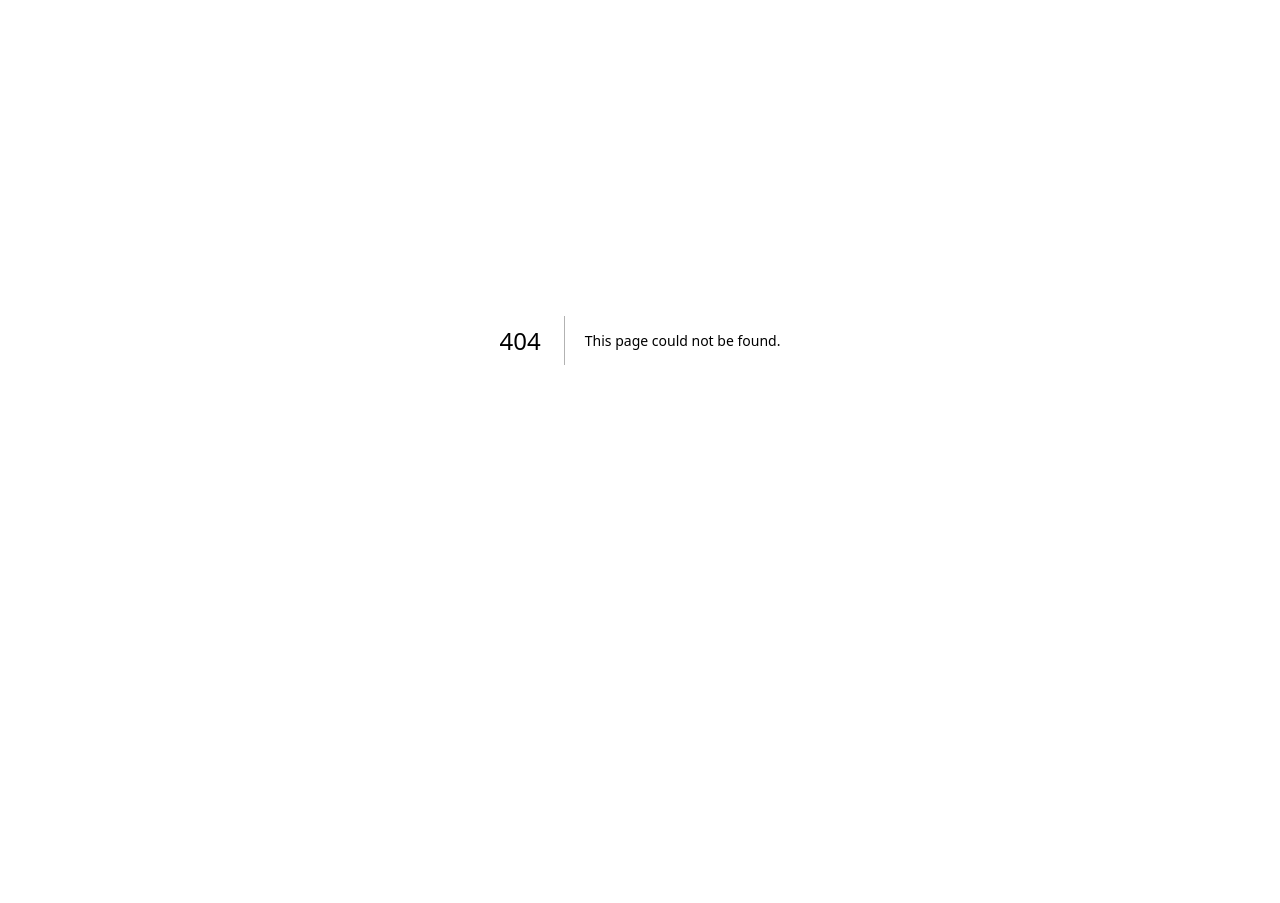
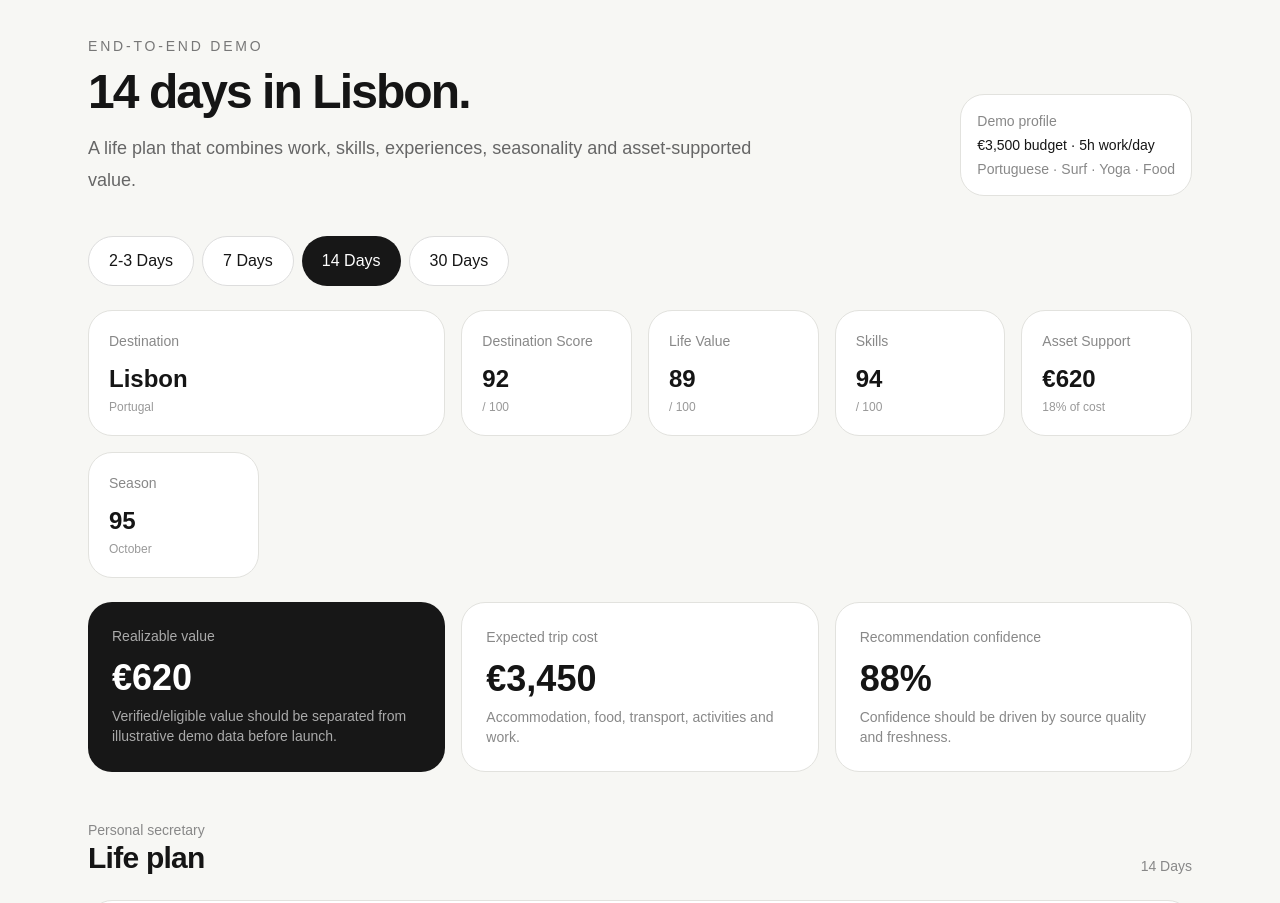
Before and after one commit to saiwho-2025/ShareNomad, a Next.js app: page /demo in a window 1280 px wide. Before the commit this address had no page. Shown: the part 60-963 px from the top of the page. Before the commit the page ends 800 px from the top, so only its background shows below. Built offline with nearby package versions, Linux system fonts and the light colour scheme.

Commit message:
feat: add end-to-end Lisbon life secretary demo

```diff
--- /dev/null
+++ b/app/demo/page.tsx
@@ -0,0 +1,53 @@
+"use client";
+
+import { useMemo, useState } from "react";
+import { demoLisbon14, TimeHorizon } from "../../lib/life-plan";
+
+const horizons: TimeHorizon[] = ["2-3 Days", "7 Days", "14 Days", "30 Days"];
+
+export default function DemoPage() {
+  const [horizon, setHorizon] = useState<TimeHorizon>("14 Days");
+  const plan = useMemo(() => ({ ...demoLisbon14, horizon }), [horizon]);
+  const grouped = plan.activities.reduce<Record<number, typeof plan.activities>>((acc, activity) => {
+    (acc[activity.day] ||= []).push(activity);
+    return acc;
+  }, {});
+
+  return (
+    <main className="min-h-screen bg-[#f7f7f4] text-[#151515]">
+      <div className="mx-auto max-w-6xl px-6 py-8">
+        <a href="/" className="text-sm text-[#777]">← ShareNomad</a>
+        <header className="mt-10 flex flex-col justify-between gap-6 md:flex-row md:items-end">
+          <div><p className="text-sm font-medium uppercase tracking-[0.2em] text-[#777]">End-to-end demo</p><h1 className="mt-3 text-5xl font-semibold tracking-[-0.04em]">14 days in Lisbon.</h1><p className="mt-4 max-w-2xl text-lg leading-8 text-[#666]">A life plan that combines work, skills, experiences, seasonality and asset-supported value.</p></div>
+          <div className="rounded-3xl border border-[#e2e2de] bg-white p-4 text-sm"><p className="text-[#888]">Demo profile</p><p className="mt-1 font-medium">€3,500 budget · 5h work/day</p><p className="mt-1 text-[#888]">Portuguese · Surf · Yoga · Food</p></div>
+        </header>
+
+        <div className="mt-10 flex flex-wrap gap-2">{horizons.map(item => <button key={item} onClick={() => setHorizon(item)} className={`rounded-full px-5 py-3 text-sm font-medium ${item === horizon ? "bg-[#171717] text-white" : "border border-[#ddd] bg-white"}`}>{item}</button>)}</div>
+
+        <section className="mt-6 grid gap-4 md:grid-cols-6">
+          <Metric label="Destination" value="Lisbon" sub="Portugal" wide />
+          <Metric label="Destination Score" value="92" sub="/ 100" />
+          <Metric label="Life Value" value="89" sub="/ 100" />
+          <Metric label="Skills" value="94" sub="/ 100" />
+          <Metric label="Asset Support" value="€620" sub="18% of cost" />
+          <Metric label="Season" value="95" sub="October" />
+        </section>
+
+        <section className="mt-6 grid gap-4 md:grid-cols-3">
+          <div className="rounded-3xl bg-[#171717] p-6 text-white"><p className="text-sm text-[#aaa]">Realizable value</p><p className="mt-3 text-4xl font-semibold">€620</p><p className="mt-2 text-sm text-[#aaa]">Verified/eligible value should be separated from illustrative demo data before launch.</p></div>
+          <div className="rounded-3xl border border-[#e2e2de] bg-white p-6"><p className="text-sm text-[#888]">Expected trip cost</p><p className="mt-3 text-4xl font-semibold">€3,450</p><p className="mt-2 text-sm text-[#888]">Accommodation, food, transport, activities and work.</p></div>
+          <div className="rounded-3xl border border-[#e2e2de] bg-white p-6"><p className="text-sm text-[#888]">Recommendation confidence</p><p className="mt-3 text-4xl font-semibold">88%</p><p className="mt-2 text-sm text-[#888]">Confidence should be driven by source quality and freshness.</p></div>
+        </section>
+
+        <section className="mt-12"><div className="flex items-end justify-between"><div><p className="text-sm text-[#888]">Personal secretary</p><h2 className="text-3xl font-semibold tracking-tight">Life plan</h2></div><span className="text-sm text-[#888]">{horizon}</span></div>
+          <div className="mt-6 space-y-4">{Object.entries(grouped).map(([day, activities]) => <div key={day} className="rounded-3xl border border-[#e2e2de] bg-white p-5"><div className="flex items-center justify-between"><h3 className="font-semibold">Day {day}</h3><span className="text-sm text-[#888]">{activities[0]?.date}</span></div><div className="mt-4 space-y-2">{activities.map(activity => <div key={`${activity.day}-${activity.time}-${activity.title}`} className="grid gap-2 rounded-2xl bg-[#f7f7f4] p-4 md:grid-cols-[130px_1fr_auto_auto] md:items-center"><span className="text-sm font-medium">{activity.time}</span><div><p className="font-medium">{activity.title}</p><p className="mt-1 text-xs text-[#888]">{activity.category} · {activity.duration}</p></div><span className="text-sm">€{activity.cost}</span>{activity.bookingStatus === "Book" ? <button className="rounded-full border border-[#ccc] bg-white px-3 py-2 text-xs font-medium">Book</button> : <span className="text-xs text-[#999]">Planned</span>}</div>)}</div></div>)}</div>
+        </section>
+
+        <section className="mt-10 rounded-[28px] border border-[#e2e2de] bg-white p-6 md:p-8"><p className="text-sm text-[#888]">How the secretary thinks</p><div className="mt-4 grid gap-4 md:grid-cols-4"><Step n="01" title="Discover" text="Compare destinations for your assets, dates and preferences." /><Step n="02" title="Optimize" text="Fit work, skills, culture and rest into the time horizon." /><Step n="03" title="Support" text="Prioritize eligible asset benefits and show their value." /><Step n="04" title="Execute" text="Turn planned activities into bookable actions." /></div></section>
+        <p className="mt-8 text-xs leading-5 text-[#999]">Demo only. Prices, benefits, schedules and scores are illustrative. Production recommendations must be based on current, source-verified data.</p>
+      </div>
+    </main>
+  );
+}
+function Metric({ label, value, sub, wide }: { label: string; value: string; sub: string; wide?: boolean }) { return <div className={`${wide ? "md:col-span-2" : "md:col-span-1"} rounded-3xl border border-[#e2e2de] bg-white p-5`}><p className="text-sm text-[#888]">{label}</p><p className="mt-3 text-2xl font-semibold">{value}</p><p className="mt-1 text-xs text-[#999]">{sub}</p></div>; }
+function Step({ n, title, text }: { n: string; title: string; text: string }) { return <div><span className="text-xs text-[#999]">{n}</span><h3 className="mt-2 font-semibold">{title}</h3><p className="mt-2 text-sm leading-6 text-[#777]">{text}</p></div>; }
```
